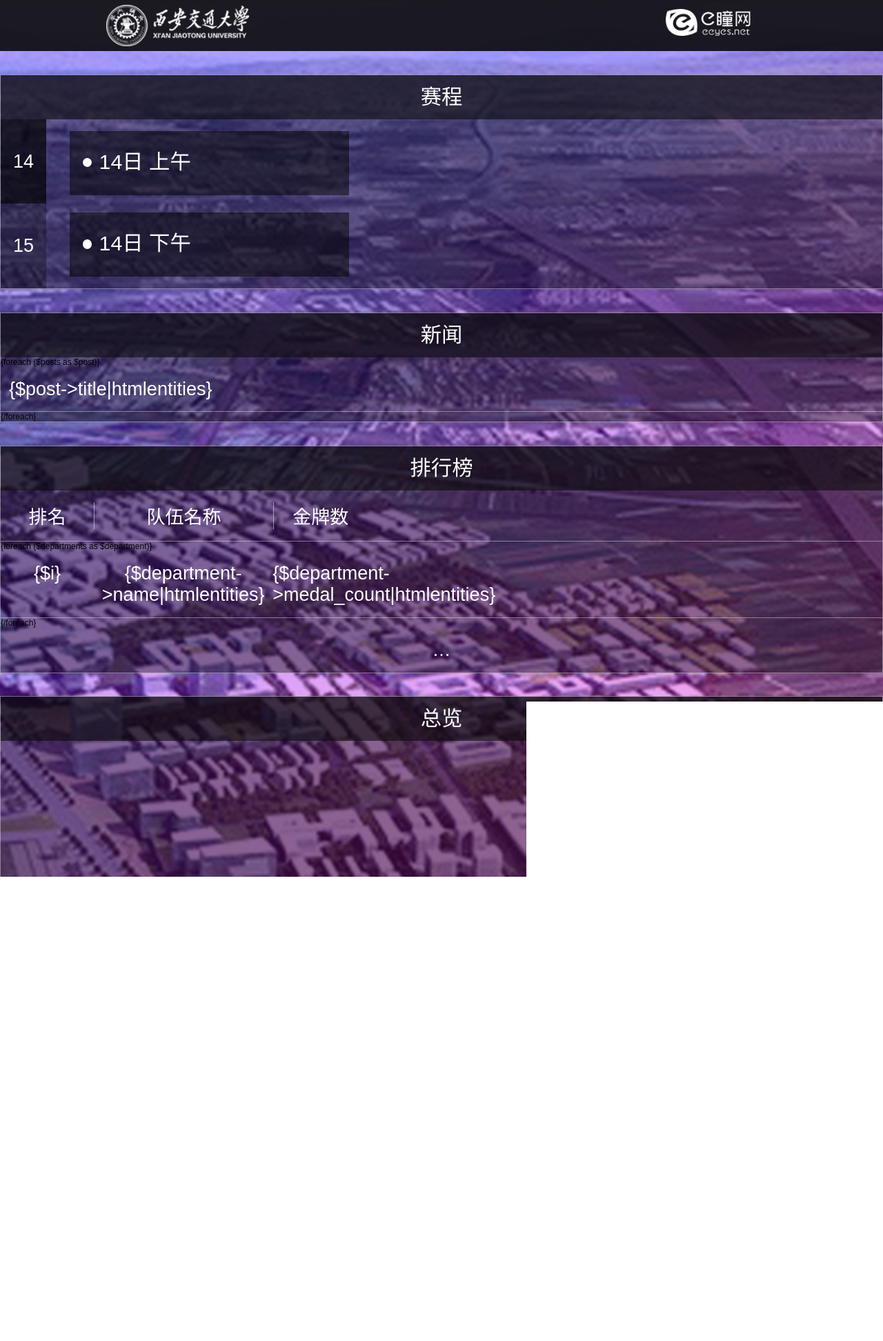
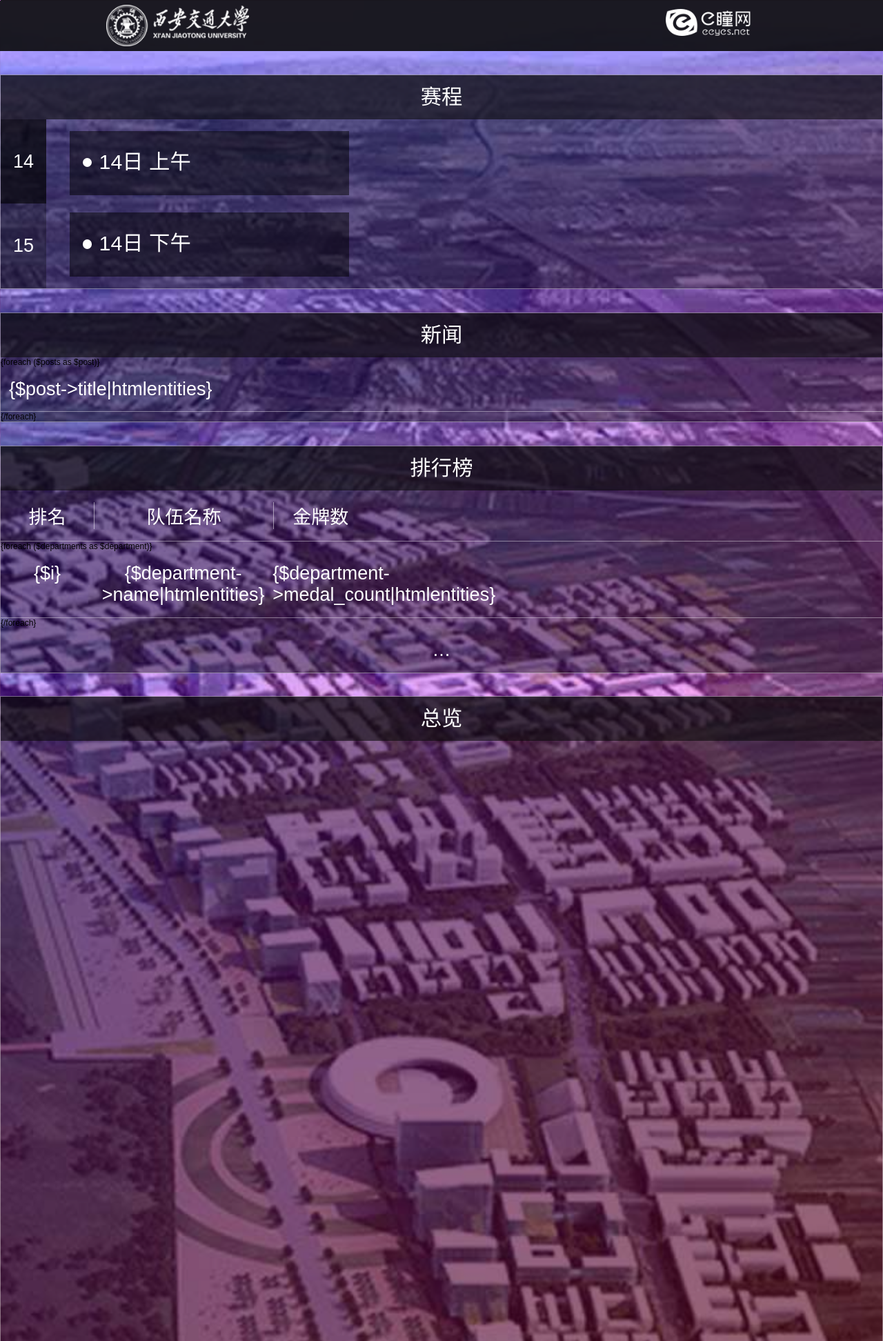
Before and after one commit to eeyes-net/sports_meeting_2017-04, a PHP site: page /application/index/view/index/index.html in a window 1280 px wide. Shown: the top 1944 px of the page at 69% size. Run offline with PHP 8.4, Linux system fonts and the light colour scheme.

Commit message:
调整样式，增加分享标题图

```diff
--- a/application/index/controller/Index.php
+++ b/application/index/controller/Index.php
@@ -16,6 +16,9 @@
         $posts = \app\common\model\Post::all();
         $medal_data = [];
         foreach ($departments as $department) {
+			if ($department->medal_count <= 0) {
+				continue;
+			}
             $medal_data[] = [
                 'value' => $department->medal_count,
                 'name' => $department->name,
--- a/application/index/view/index/index.html
+++ b/application/index/view/index/index.html
@@ -10,6 +10,7 @@
     <script type="text/javascript" src="/static/index/src/jquery.min.js"></script>
 </head>
 <body>
+    <img class="share-image" style="position: absolute; left: 0; top: 0; width: 1px; height: 1px;" src="/static/index/src/share.png" alt="分享标题图片">
     <section id="page">
         <header id="header" class="c-fix">
             <img src="/static/index/src/xjtu_logo.png" id="xjtu_logo">
--- a/public/static/common/css/eeyes_common.css
+++ b/public/static/common/css/eeyes_common.css
@@ -134,6 +134,7 @@
 
 .eeyes-common-footer-main-block-icon-list li {
     margin-bottom: 16px;
+    font-size: 0;
 }
 
 .eeyes-common-footer-main-block-icon-list-icon-container {
@@ -150,6 +151,7 @@
 
 .eeyes-common-footer-main-block-icon-list-text-container {
     display: inline-block;
+    margin-left: 6px;
     color: #595959;
     font-size: 12px;
     line-height: 16px;
--- a/public/static/index/src/style.css
+++ b/public/static/index/src/style.css
@@ -14,8 +14,8 @@
     clear: both;
 }
 
-#page {
-    background: url('./background.png') center fixed;
+body {
+    background: url('./background.jpg') center center fixed;
     background-size: cover;
 }
 
```
Also changed, not shown: tests/init.sql (deleted, +0 -40 lines), README.md, public/static/index/src/background.jpg (added), public/static/index/src/background.png (deleted), public/static/index/src/share.png (added).
